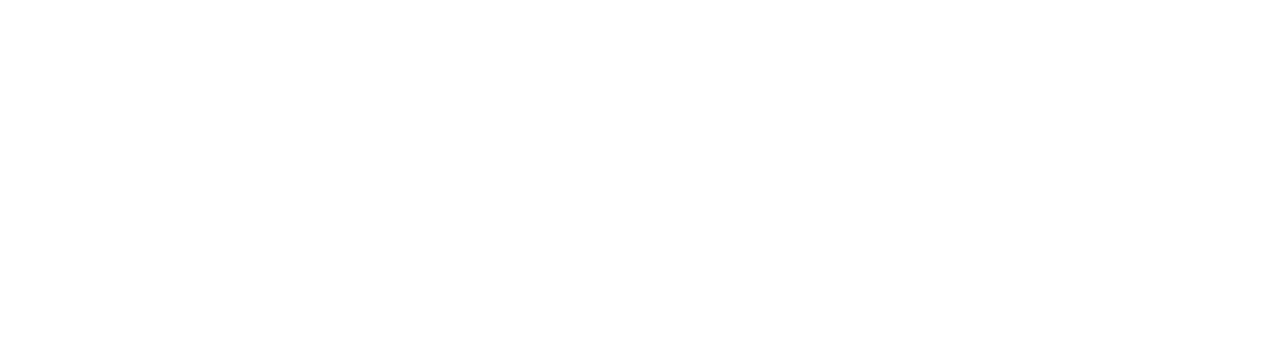
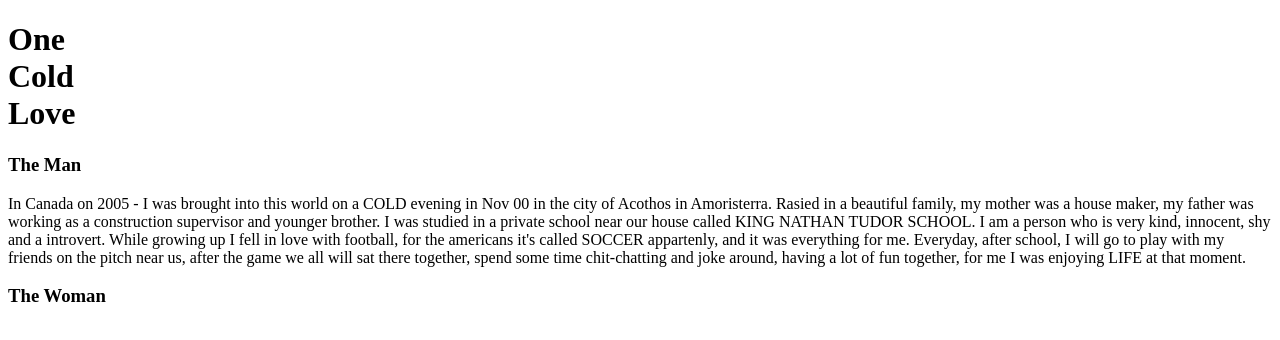
Before and after one commit to CollinsChristopher-dev/Love, a plain HTML site: page index.html in a window 1280 px wide. Drawn offline with Linux system fonts and the light colour scheme.

Commit message:
added p1

```diff
--- a/index.html
+++ b/index.html
@@ -6,6 +6,16 @@
     <title>My Love</title>
 </head>
 <body>
-
+    <h1>One<br>Cold<br>Love</h1>
+    <h3>The Man</h3>
+    <p1>In Canada on 2005 - I was brought into this world on a COLD evening in Nov 00 in the city of Acothos in Amoristerra. Rasied in a beautiful family, my
+        mother was a house maker, my father was working as a construction supervisor
+        and younger brother. I was studied in a private school near our house called KING NATHAN TUDOR SCHOOL.
+        I am a person who is very kind, innocent, shy and a introvert. While growing up I fell in love with football, for the americans it's called SOCCER appartenly,
+        and it was everything for me. Everyday, after school, I will go to play with my friends on the pitch near us, after the game we all will sat there together,
+        spend some time chit-chatting and joke around, having a lot of fun together, for me I was enjoying LIFE at that moment.
+    </p1>
+    <h3>The Woman</h3>
+    <p1></p1>
 </body>
 </html>
```
